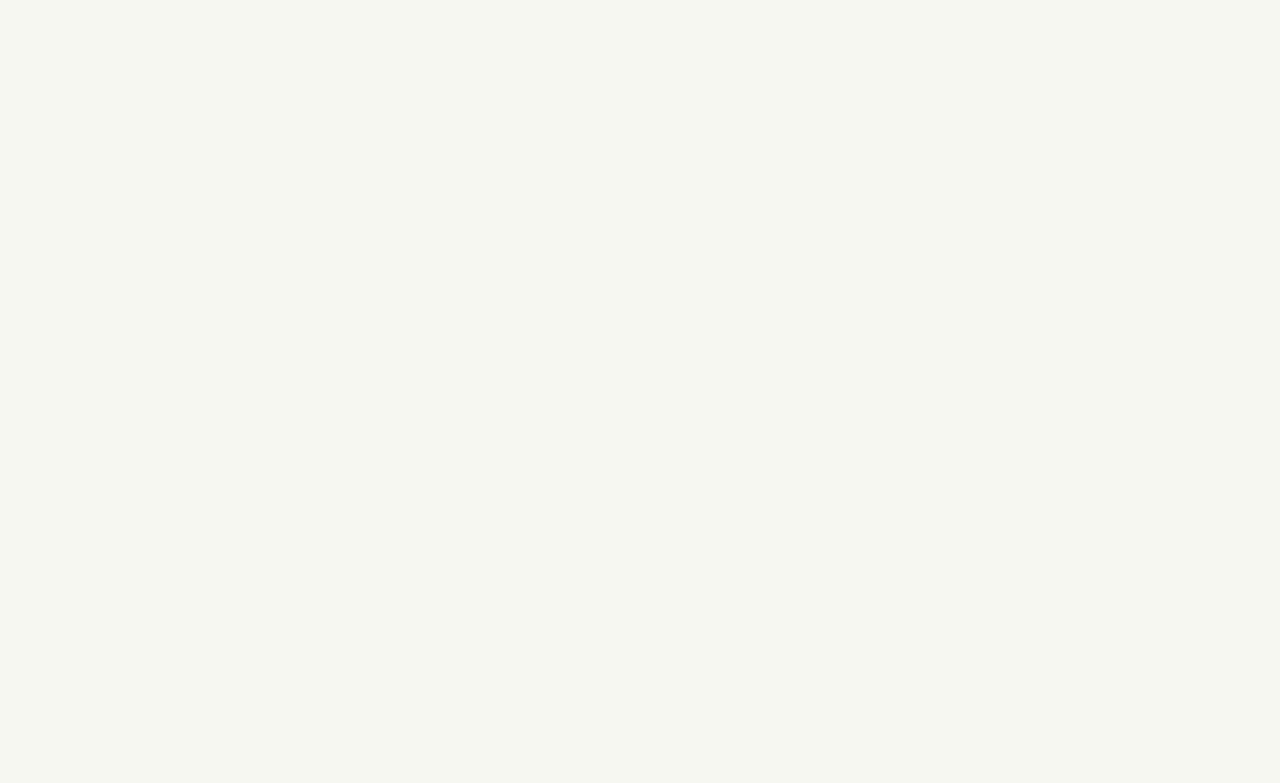
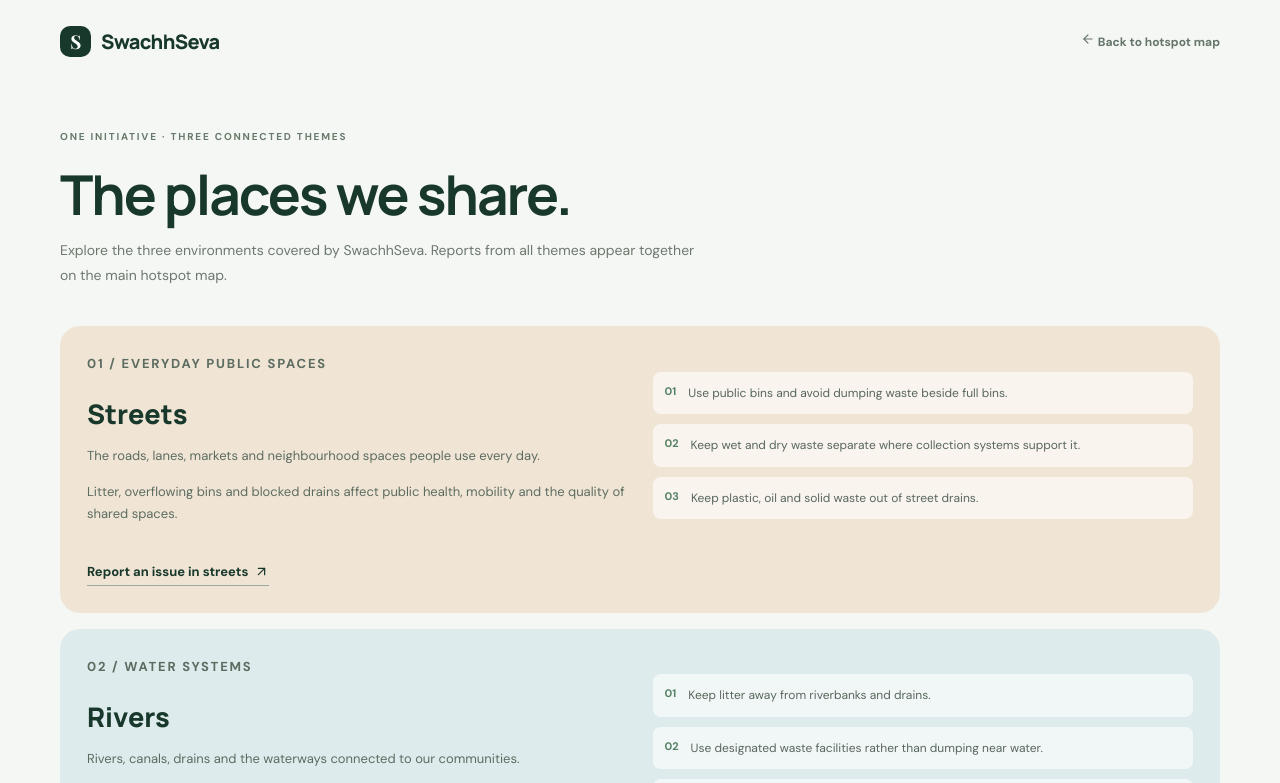
Before and after one commit to ZubRadoo/SBMSem1, a Next.js app: page /themes in a window 1280 px wide. Before the commit this address had no page. Shown: the top 783 px of the page. Built offline with nearby package versions, Linux system fonts and the light colour scheme; a web font is replaced by a local one.

Commit message:
Combine Streets Rivers and Nature into one themes page

```diff
--- /dev/null
+++ b/app/themes/page.tsx
@@ -0,0 +1,4 @@
+import Link from "next/link";
+import {ArrowLeft,ArrowUpRight} from "lucide-react";
+const themes=[{id:"streets",name:"Streets",kicker:"EVERYDAY PUBLIC SPACES",intro:"The roads, lanes, markets and neighbourhood spaces people use every day.",problem:"Litter, overflowing bins and blocked drains affect public health, mobility and the quality of shared spaces.",actions:["Use public bins and avoid dumping waste beside full bins.","Keep wet and dry waste separate where collection systems support it.","Keep plastic, oil and solid waste out of street drains."],tone:"sand"},{id:"rivers",name:"Rivers",kicker:"WATER SYSTEMS",intro:"Rivers, canals, drains and the waterways connected to our communities.",problem:"Plastic, untreated sewage and other pollutants can damage aquatic habitats and affect communities that depend on water systems.",actions:["Keep litter away from riverbanks and drains.","Use designated waste facilities rather than dumping near water.","Join clean-up activities only through organised, safe community efforts."],tone:"blue"},{id:"nature",name:"Nature",kicker:"PARKS & NATURAL LANDSCAPES",intro:"Parks, trails, hillsides and picnic areas that should remain healthy and accessible.",problem:"Discarded packaging and food waste can harm wildlife, pollute soil and water, and spoil shared green spaces.",actions:["Carry waste back when suitable bins are unavailable.","Respect marked paths, local signs and wildlife.","Leave food scraps and packaging out of natural habitats."],tone:"green"}];
+export default function ThemesPage(){return <main className="themes-page"><nav className="nav shell"><Link className="brand" href="/"><span className="brand-mark">S</span> SwachhSeva</Link><Link className="back-link" href="/"><ArrowLeft size={14}/> Back to hotspot map</Link></nav><header className="shell themes-header"><p className="eyebrow">ONE INITIATIVE · THREE CONNECTED THEMES</p><h1 className="page-title">The places we share.</h1><p className="page-intro">Explore the three environments covered by SwachhSeva. Reports from all themes appear together on the main hotspot map.</p></header><div className="shell themes-list">{themes.map((t,i)=><section id={t.id} className={`theme-detail ${t.tone} theme-unified-card`} key={t.id}><div><p className="eyebrow">0{i+1} / {t.kicker}</p><h2>{t.name}</h2><p>{t.intro}</p><p>{t.problem}</p></div><div className="theme-action-list">{t.actions.map((a,j)=><div key={a}><b>0{j+1}</b><span>{a}</span></div>)}</div><Link className="text-link" href="/#submit-report">Report an issue in {t.name.toLowerCase()} <ArrowUpRight size={15}/></Link></section>)}</div><footer className="footer shell"><Link className="brand" href="/"><span className="brand-mark">S</span> SwachhSeva</Link><span>Student-led awareness project</span><Link href="/">Hotspot map</Link></footer></main>}
```
